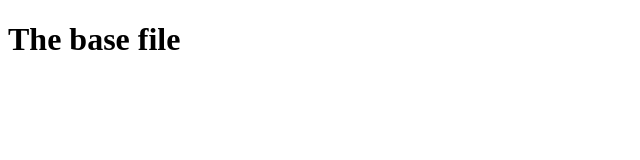
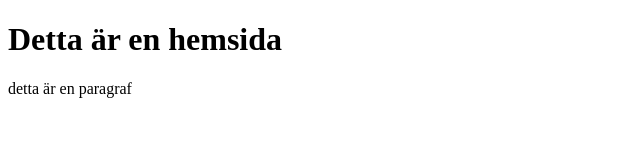
Before and after one commit to SandraEriksson/demo2, a plain HTML site: page index.html in a window 1280 px wide. Shown: the whole page, without its empty margins (0-640 px from the left). Drawn offline with Linux system fonts and the light colour scheme; files that its build step writes are made by us from their sources.

Commit message:
första sparningen

```diff
--- a/index.html
+++ b/index.html
@@ -8,8 +8,7 @@
     <link rel="stylesheet" href="style.css">
 </head>
 <body>
-    <h1>The base file</h1>
-    <p></p>
-
+    <h1>Detta är en hemsida</h1>
+    <p>detta är en paragraf</p>
 </body>
 </html>
```
